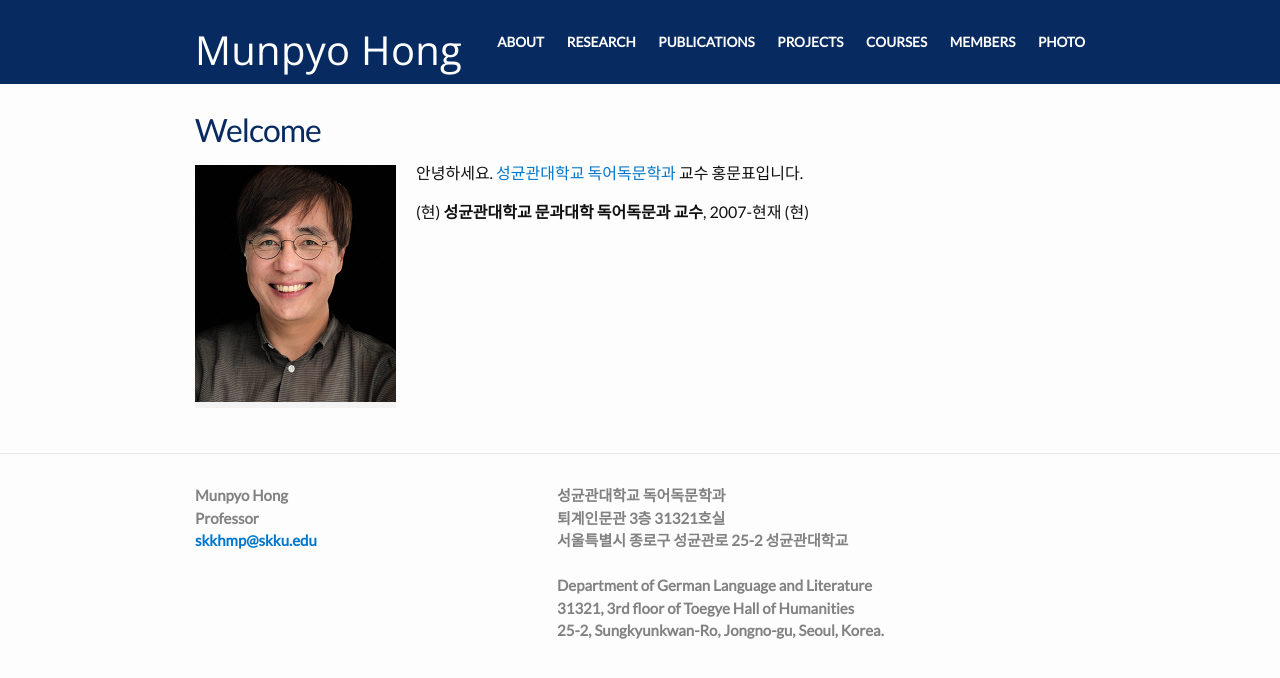
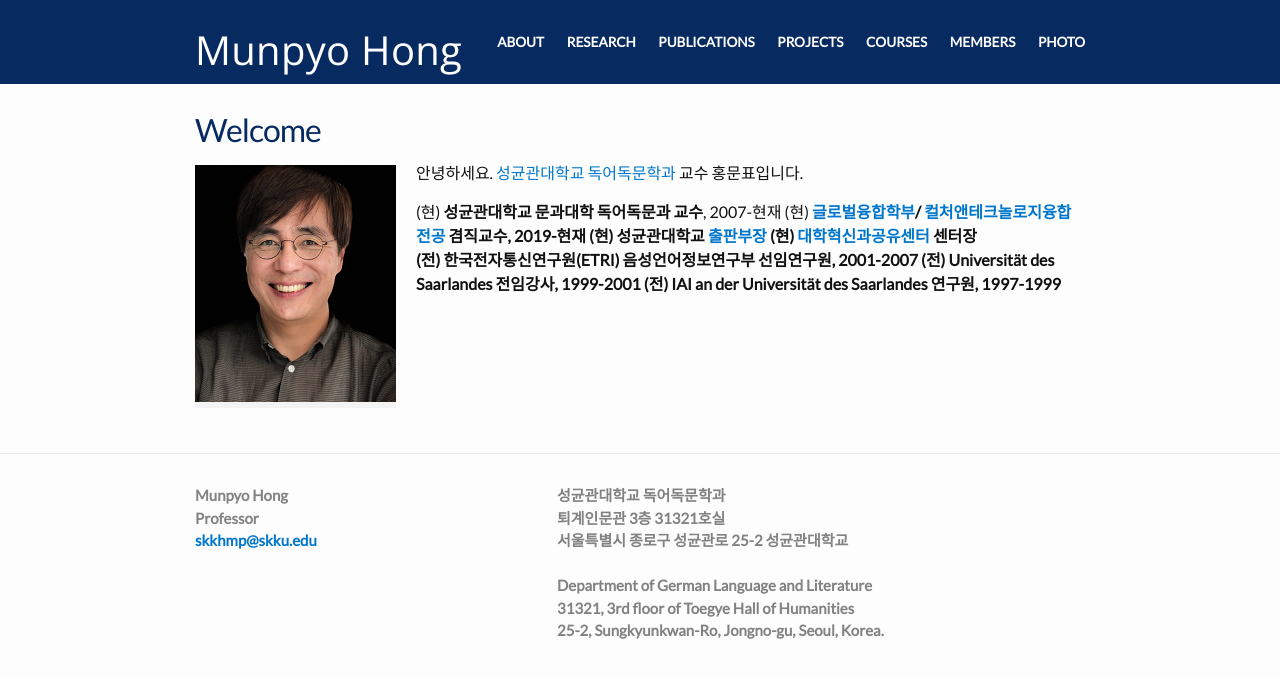
Before and after one commit to skkhmp/skkhmp.github.io, a Jekyll site: the page built from index.html, in a window 1280 px wide. Shown: the top 678 px of the page. Built offline with Jekyll 4.4.1, drawn with Linux system fonts in a browser that asks for light colours; some web fonts are replaced.

Commit message:
Update index.html

```diff
--- a/index.html
+++ b/index.html
@@ -28,6 +28,13 @@
   <p></p>
 
 (현) <strong>성균관대학교 문과대학 독어독문과 교수</strong>, 2007-현재
-(현) <strong>
+(현) <strong><a href="https://sco.skku.edu/sco/index.do" title="https://sco.skku.edu/sco/index.do">글로벌융합학부</a>/
+	<a href="https://sco.skku.edu/sco/intro/major_culture.do" title="https://sco.skku.edu/sco/intro/major_culture.do">컬처앤테크놀로지융합전공</a> 겸직교수<strong>, 2019-현재
+(현) <strong>성균관대학교 <a href="https://press.skku.edu/" title="https://press.skku.edu/">출판부장</a></strong>
+	(현) <strong><a href="http://cihe.skku.edu/" title="http://cihe.skku.edu/">대학혁신과공유센터</a> 센터장</strong>
+	<br/>
+	(전) <strong>한국전자통신연구원(ETRI) 음성언어정보연구부 선임연구원</strong>, 2001-2007
+	(전) <strong>Universität des Saarlandes 전임강사</strong>, 1999-2001
+	(전) <strong>IAI an der Universität des Saarlandes 연구원</strong>, 1997-1999
 
 </div>
```
